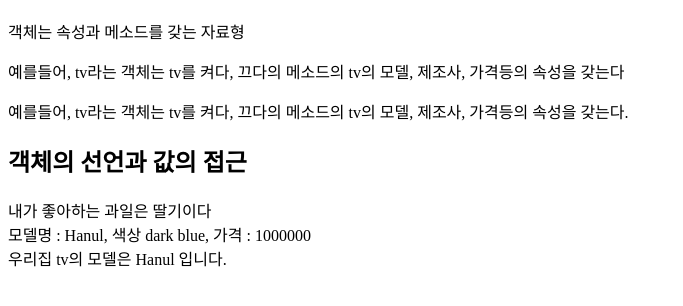
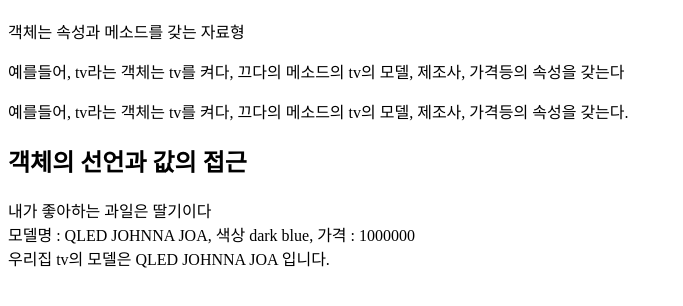
Before and after one commit to jojinyang/javascript-course, a plain HTML site: page chapter4/object2.html in a window 1280 px wide. Shown: the part 70-376 px from the top of the page, without its empty margins (0-683 px from the left). Drawn offline with Linux system fonts and the light colour scheme.

Commit message:
Update object2.html
TV객체 프로퍼티 업데이트

```diff
--- a/chapter4/object2.html
+++ b/chapter4/object2.html
@@ -58,6 +58,7 @@
         }; // 객체선언 (리터럴)
 
         // 객체의 메소드 실행(=호출)
+        tv.model = "QLED JOHNNA JOA";
         tv.info(); // tv 객체에 있는 info 라는 함수를 실행해! (정보를 보여줘!)
         document.write("우리집 tv의 모델은 "+tv.model+" 입니다.", "<br>");
     </script>
```
